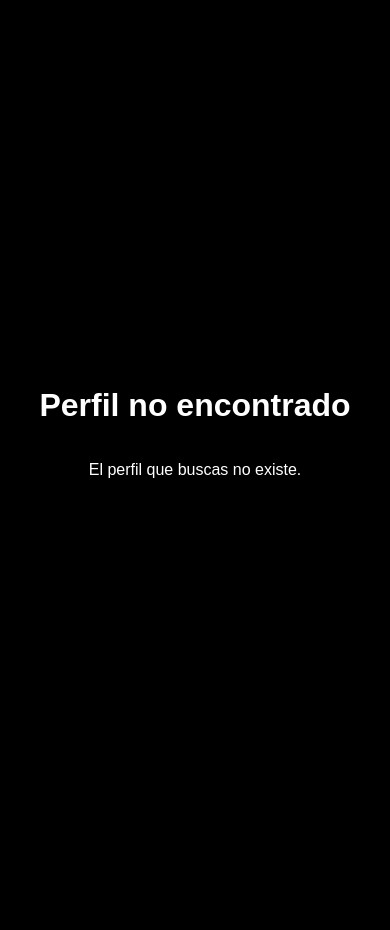
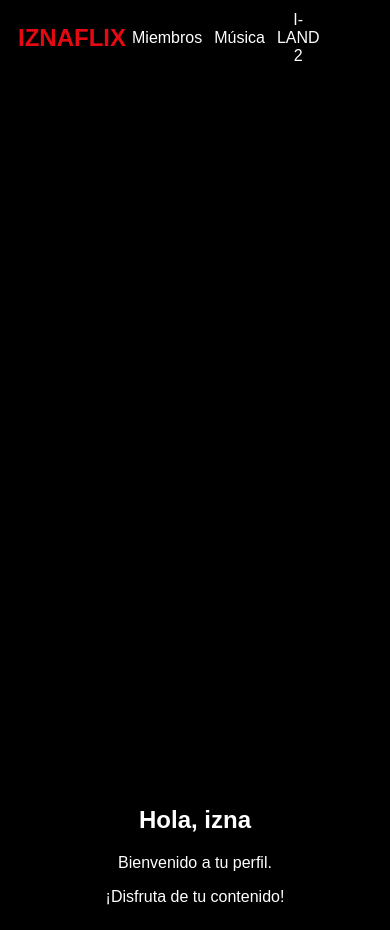
Before and after one commit to YisethVelez000/iznaflix-app, a Next.js app: page /perfiles/izna in a window 390 px wide. Before the commit the page ends 860 px from the top, so only its background shows below. Built offline with nearby package versions, Linux system fonts and the light colour scheme.

Commit message:
Añadimos navbar responsive

```diff
--- a/src/app/components/header.tsx
+++ b/src/app/components/header.tsx
@@ -1,7 +1,7 @@
 "use client";
 
 import { useRouter, usePathname } from "next/navigation";
-import { useState, useEffect } from "react";
+import { useState, useEffect, useRef } from "react";
 import { Menu, X } from "lucide-react";
 
 const perfiles = [
@@ -42,9 +42,16 @@ const perfiles = [
 export default function Header() {
   const router = useRouter();
   const pathname = usePathname();
-  const [menuOpen, setMenuOpen] = useState(false);
   const [isClient, setIsClient] = useState(false);
   const [smallScreen, setSmallScreen] = useState(false);
+  const checkboxRef = useRef<HTMLInputElement>(null);
+
+  const handleNavigate = (path: string) => {
+    router.push(path);
+    // Cierra el menú
+    if (checkboxRef.current) checkboxRef.current.checked = false;
+  };
+
   //Obtener el tamaño de la pantalla
   useEffect(() => {
     const handleResize = () => {
@@ -59,7 +66,6 @@ export default function Header() {
     };
   }, []);
 
-
   useEffect(() => {
     setIsClient(true);
   }, []);
@@ -71,92 +77,58 @@ export default function Header() {
           pathname.split("/").pop()?.toLowerCase()
       )
     : null;
-  return (
-    smallScreen ? (
-        <header className="w-full bg-black text-white">
-        <div className="flex justify-between items-center px-6 py-4">
-          <h1 id="tittle"
-            className="text-2xl font-bold text-red-600 cursor-pointer"
+  return smallScreen ? (
+    <div className="contents justify-start bg-black text-white">
+      <header className="justify-start bg-black text-white">
+        <div className="container mx-auto flex justify-container mx-auto flex justify-between items-center items-center">
+          <h1
+            id="tittle"
+            className="text-3xl font-bold cursor-pointer text-red-600 hover:text-red-500 transition duration-300"
+            onClick={() => handleNavigate("/")}
+          >
+            IZNAFLIX
+          </h1>
+          <button className="md:hidden" onClick={() => handleNavigate("//?showContent=true#perfiles")}>
+            Miembros
+          </button>
+          <button className="md:hidden" onClick={() => handleNavigate("/musica")}>
+            Música
+          </button>
+          <button className="md:hidden" onClick={() => handleNavigate("/iland-2")}>
+            I-LAND 2
+          </button>
+
+        </div>
+      </header>
+    </div>
+  ) : (
+    <header className="p-4 bg-black text-white">
+      <div className="container mx-auto flex justify-between items-center">
+        {/* Logo estilo Netflix */}
+        <h1
+          id="tittle"
+          className="text-3xl font-bold cursor-pointer text-red-600 hover:text-red-500 transition duration-300"
           onClick={() => router.push("/")}
         >
           IZNAFLIX
         </h1>
 
-          {/* Botón de menú visible solo en móvil */}
+        {/* Navegación principal */}
+        <nav id="navmovil" className="md:flex font-semibold">
           <button
-            className="md:hidden"
-            onClick={() => setMenuOpen(!menuOpen)}
-          >
-            {menuOpen ? <X size={28} /> : <Menu size={28} />}
-          </button>
-
-          {/* Opciones del menú visibles solo en desktop */}
-          <nav className="hidden md:flex gap-6">
-            <button onClick={() => router.push("/?showContent=true#perfiles")}>
-              Miembros
-            </button>
-            <button onClick={() => router.push("/musica")}>Música</button>
-            <button onClick={() => router.push("/iland-2")}>I-LAND 2</button>
-          </nav>
-        </div>
-
-        {/* Menú móvil */}
-        {menuOpen && (
-          <div className="flex flex-col px-6 py-4 gap-4 bg-black md:hidden">
-            <button
-              onClick={() => {
-                router.push("/?showContent=true#perfiles");
-                setMenuOpen(false);
-              }}
-            >
-              Miembros
-            </button>
-            <button
-              onClick={() => {
-                router.push("/musica");
-                setMenuOpen(false);
-              }}
-            >
-              Música
-            </button>
-            <button
-              onClick={() => {
-                router.push("/iland-2");
-                setMenuOpen(false);
-              }}
-            >
-              I-LAND 2
-            </button>
-          </div>
-        )}
-      </header>
-    ) : (
-        <header className="p-4 bg-black text-white">
-            <div className="container mx-auto flex justify-between items-center">
-                {/* Logo estilo Netflix */}
-                <h1 id='tittle'
-                    className="text-3xl font-bold cursor-pointer text-red-600 hover:text-red-500 transition duration-300"
-                    onClick={() => router.push('/')}
-                >
-                    IZNAFLIX
-                </h1>
-
-                {/* Navegación principal */}
-                <nav className="md:flex font-semibold">
-                    <button
-                        onClick={() => router.push('/?showContent=true#perfiles')}
+            onClick={() => router.push("/?showContent=true#perfiles")}
             className="hover:text-gray-300"
           >
             Miembros
           </button>
           <button
-                        onClick={() => router.push('/musica')}
+            onClick={() => router.push("/musica")}
             className="hover:text-gray-300"
           >
             Música
           </button>
           <button
-                        onClick={() => router.push('/iland-2')}
+            onClick={() => router.push("/iland-2")}
             className="hover:text-gray-300"
           >
             I-LAND 2
@@ -173,14 +145,12 @@ export default function Header() {
                 alt={perfilActual.nombre}
                 className="w-8 h-8 rounded-full cursor-pointer mx-8"
                 style={{ width: "40px", height: "40px", objectFit: "cover" }}
-                                onClick={() => router.push('/?showContent=true#perfiles')}
+                onClick={() => router.push("/?showContent=true#perfiles")}
               />
             )}
           </div>
         </div>
       </div>
-
     </header>
-    )
   );
 }
--- a/src/app/css/header.css
+++ b/src/app/css/header.css
@@ -1,6 +1,5 @@
 button {
     background-color: black;
-    padding-left : 40px;
     color: white;
     border: none;
     font-size: 1rem;
@@ -28,5 +27,17 @@ button:hover::after {
 h1#tittle {
     color: #e50914;
     font-size: 1.5rem;
-    padding-left: 40px;
+    padding-left: 10px;
 }
+
+nav#navmovil{
+    padding: 0px;
+    padding-bottom: 10px;
+    font-size: 16px;
+    margin: 0px;
+}
+
+header{
+    width: 40px;
+    margin-bottom: 10px;
+}
--- a/src/app/perfiles/[nombre]/page.tsx
+++ b/src/app/perfiles/[nombre]/page.tsx
@@ -10,6 +10,7 @@ import { TbZodiacTaurus } from "react-icons/tb";
 import { TbZodiacAquarius } from "react-icons/tb";
 import { TbZodiacAries } from "react-icons/tb";
 import { TbZodiacLeo } from "react-icons/tb";
+import { sign } from "crypto";
 
 export default function Perfil() {
   const params = useParams(); // Usa useParams para obtener los parámetros de la URL
@@ -308,4 +309,16 @@ const perfiles = [
     colorFavorito: "Rojo y rosa",
     iconoSigno: <TbZodiacAquarius className="mt-2" />,
   },
+  {
+    id: null,
+    nombre: "izna",
+    video : "",
+    imagen: "",
+    fechaNacimiento: null,
+    mbti: null,
+    nacionalidad: null,
+    signoSodiacal: null,
+    colorFavorito: null,
+    iconoSigno: null,
+  }
 ];
```
Lines whose indentation alone changed are shown as unchanged.
